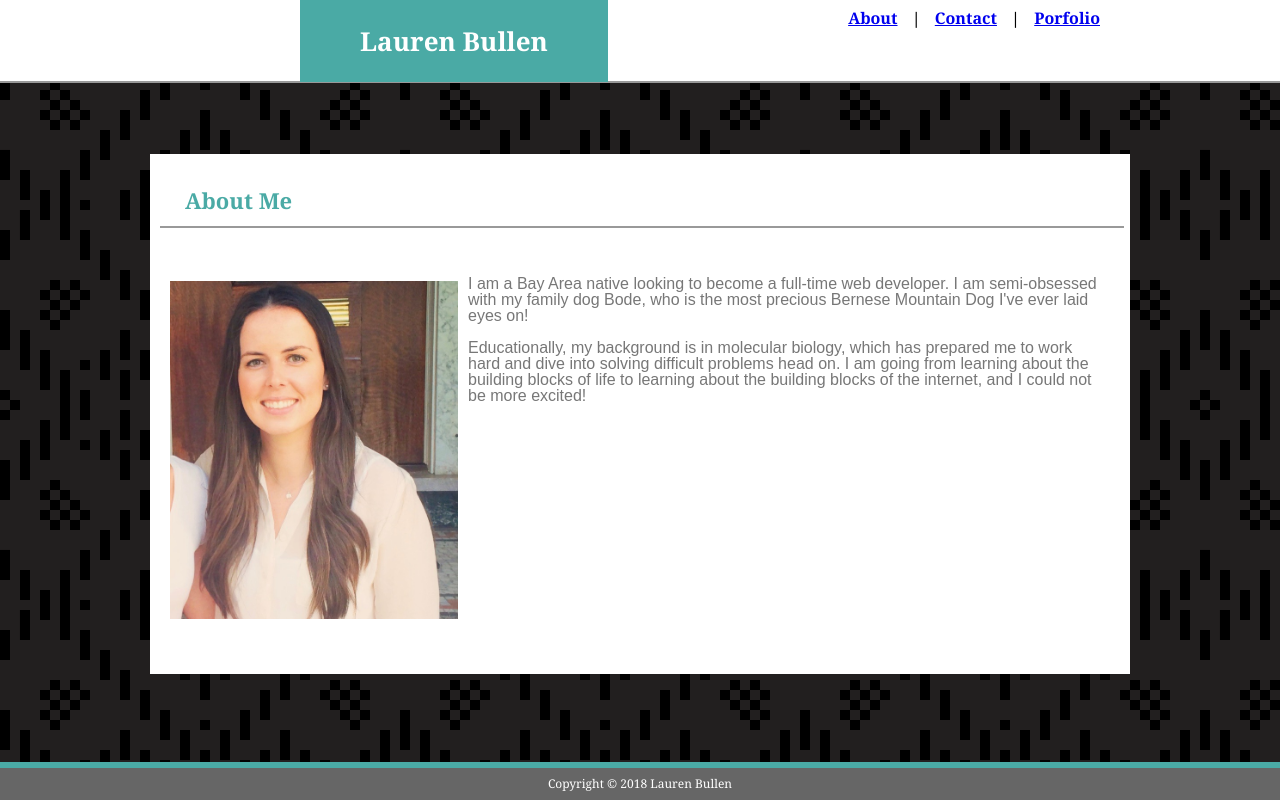
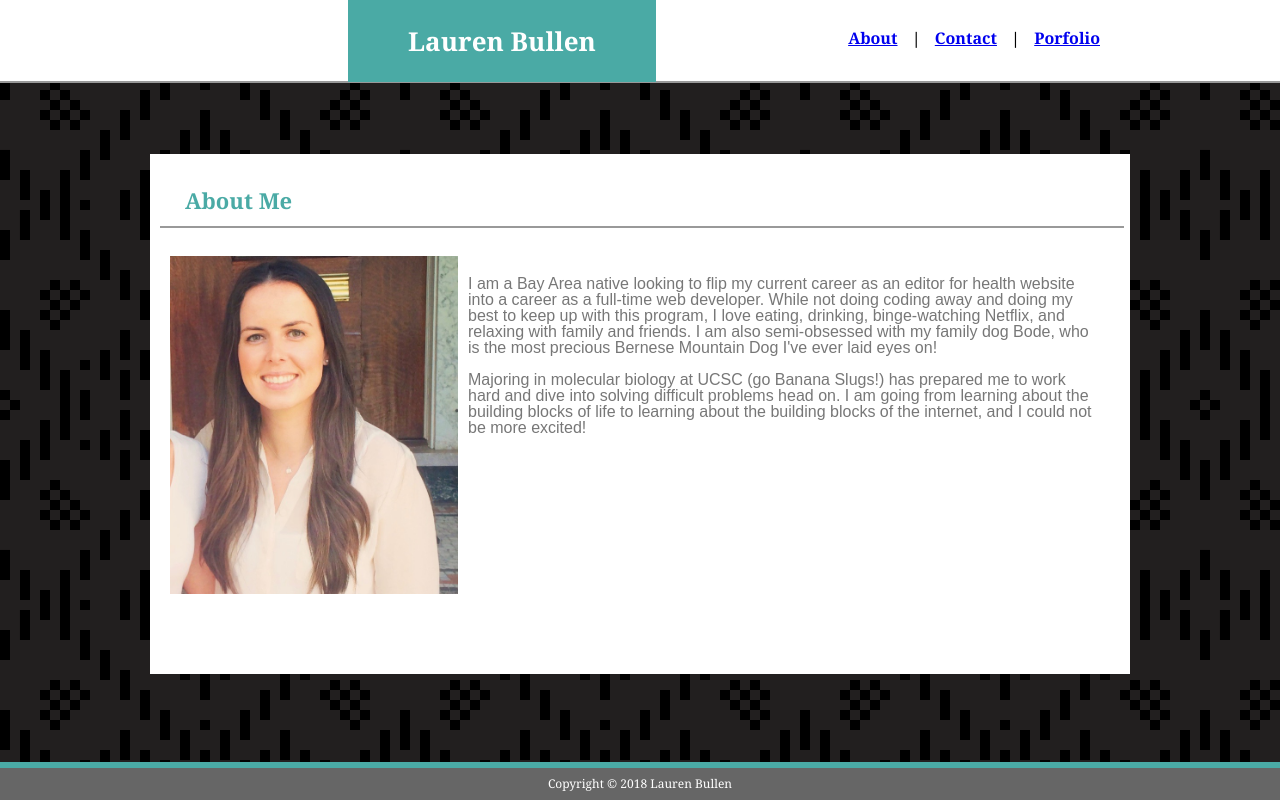
Before and after one commit to laurenbullen/Basic-Portfolio, a plain HTML site: page index.html in a window 1280 px wide. Drawn offline with Linux system fonts and the light colour scheme.

Commit message:
final docs

```diff
--- a/assets/css/style.css
+++ b/assets/css/style.css
@@ -21,13 +21,14 @@
 	background-color: #4aaaa5;
 	padding: 28px 4px 28px 4px;
 	width: 300px;
-    margin: auto;
+	margin: auto;
+	margin-top: -20px;
     border-color: #cccccc;
 	text-align: center;
     color: #ffffff;
 	position: fixed;
 	float: left;
-	left: 300px;
+	left: 348px;
 }
 
 /*.background {
@@ -65,6 +66,7 @@ form {
     font-weight: bold;
 	text-align: right;
 	padding: 10px;
+	margin-top: 20px;
 
 }
 
@@ -76,7 +78,9 @@ a:hover {
     width: 30%;
 	z-index: 2;
 	float: left;
-	margin: 5px 10px;
+	margin-right: 10px;
+	margin-left: 10px;
+	margin-top: -20px;
 
 }
 
@@ -86,7 +90,6 @@ p {
 	font-size: 16px;
 	padding-left: 20px;
 	padding-right: 20px;
-
 
 }
 
@@ -103,7 +106,7 @@ hr {
 }
 
 .line-1 {
-	margin-top: 45px;
+	margin-top: 25px;
 }
 .line-2 {
 	padding-bottom: 5px;
--- a/index.html
+++ b/index.html
@@ -32,9 +32,9 @@
                 <hr class="line-2">
 
                 <img class="bio-pic" src="assets/images/pic.jpeg" alt="Lauren Bullen">
-                <p>I am a Bay Area native looking to become a full-time web developer. I am semi-obsessed with my family dog Bode, who is the most precious Bernese Mountain Dog I've ever laid eyes on&#33;</p>
+                <p>I am a Bay Area native looking to flip my current career as an editor for health website into a career as a full-time web developer. While not doing coding away and doing my best to keep up with this program, I love eating, drinking, binge-watching Netflix, and relaxing with family and friends. I am also semi-obsessed with my family dog Bode, who is the most precious Bernese Mountain Dog I've ever laid eyes on&#33;</p>
                 <br>
-                <p>Educationally, my background is in molecular biology, which has prepared me to work hard and dive into solving difficult problems head on. I am going from learning about the building blocks of life to learning about the building blocks of the internet, and I could not be more excited&#33;</p>
+                <p>Majoring in molecular biology at UCSC (go Banana Slugs&#33;) has prepared me to work hard and dive into solving difficult problems head on. I am going from learning about the building blocks of life to learning about the building blocks of the internet, and I could not be more excited&#33;</p>
             </section>
 
         </div>
```
